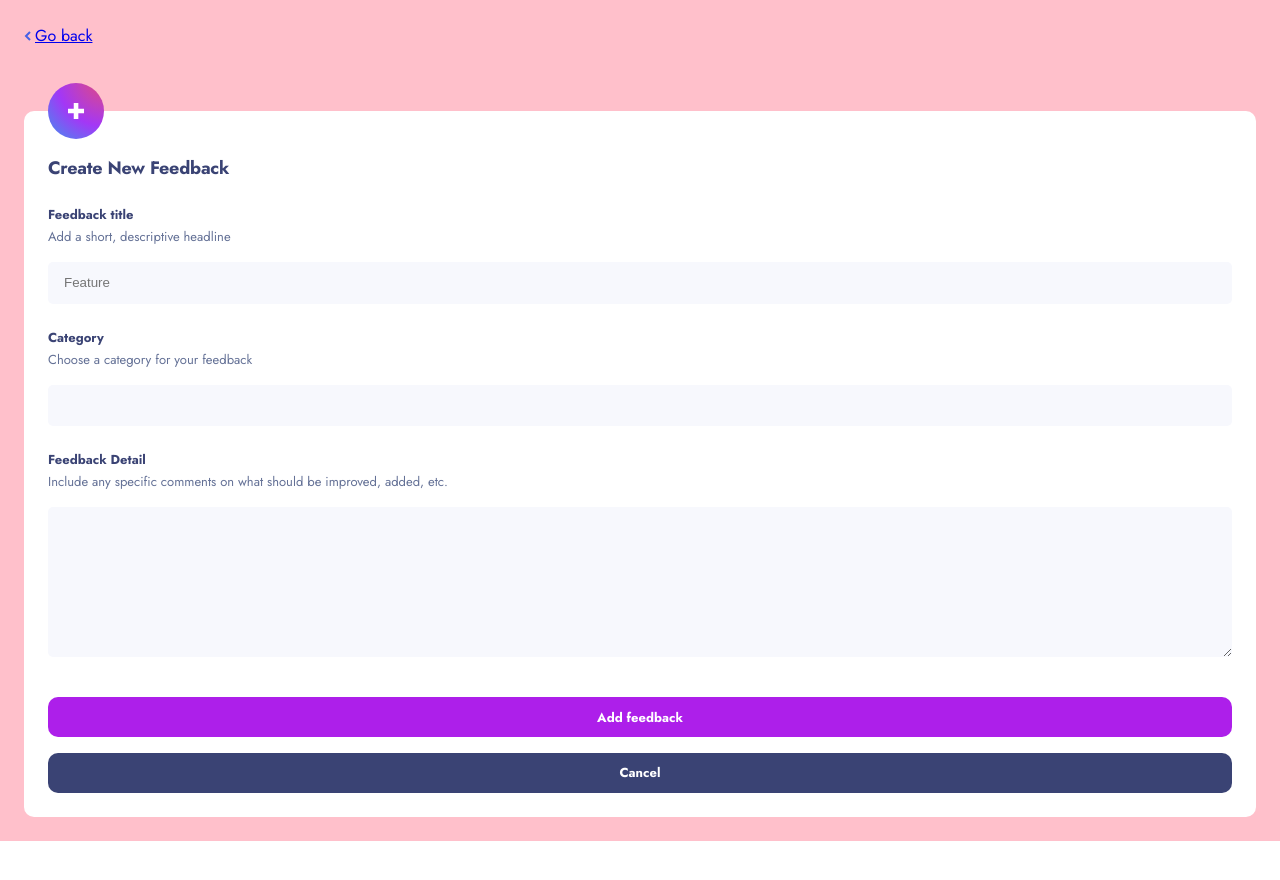
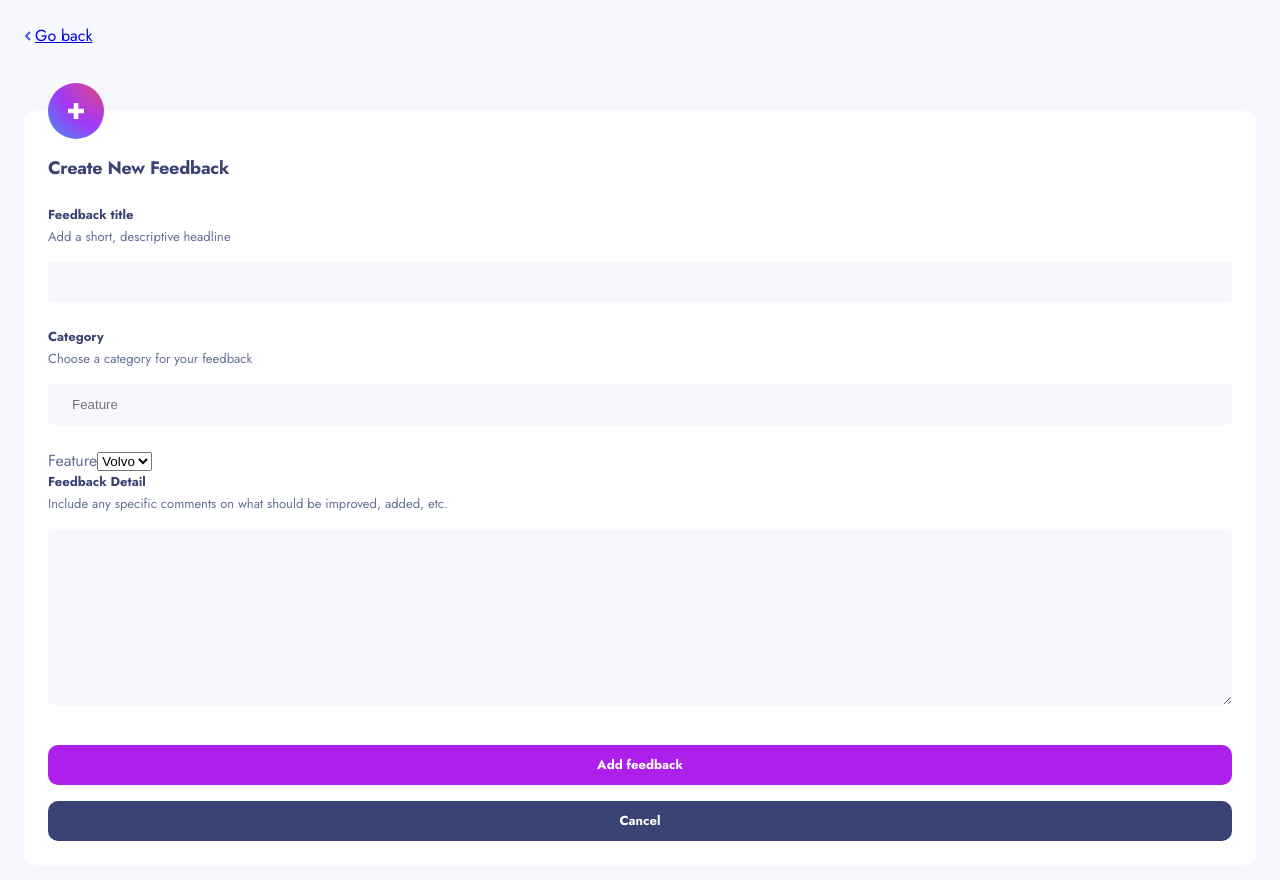
Before and after one commit to daraksha-dk/product-feedback-app, a React (Create React App) app: page /newfeedback in a window 1280 px wide. Shown: the top 880 px of the page. Before the commit the page ends 841 px from the top, so only its background shows below. Built offline with nearby package versions, Linux system fonts and the light colour scheme.

Commit message:
fixed react router links

```diff
--- a/src/components/Button.js
+++ b/src/components/Button.js
@@ -23,18 +23,12 @@ export const StyledButton = styled.a`
       }
     `}
 
-${({ margin }) =>
+  ${({ margin }) =>
     margin &&
     `
     margin-bottom: 1rem;
 
     `}
-
- //The above is the equivalent to this
-  /* ::before {
-    content: url("/assets/shared/icon-plus.svg");
-    margin-right: 4px;
-  } */
 
   :hover {
     background-color: #c75af6;
@@ -43,6 +37,6 @@ ${({ margin }) =>
 
 export const CancelButton = styled(StyledButton)`
   :hover {
-    background-color: #656EA3;
+    background-color: #656ea3;
   }
-`
+`;
--- /dev/null
+++ b/src/components/Dropdown.js
@@ -0,0 +1,18 @@
+import React, { useState } from "react";
+
+const Dropdown = () => {
+  const [open, setOpen] = useState(false);
+  return (
+    <div>
+      Feature
+      <select id="cars" name="cars">
+        <option value="volvo">Volvo</option>
+        <option value="saab">Saab</option>
+        <option value="fiat">Fiat</option>
+        <option value="audi">Audi</option>
+      </select>
+    </div>
+  );
+};
+
+export default Dropdown;
--- a/src/components/Feedback/EmptyFeedbackList.js
+++ b/src/components/Feedback/EmptyFeedbackList.js
@@ -1,6 +1,7 @@
 import React from "react";
 import styled from "styled-components";
 import { StyledButton } from "../Button";
+import { Link } from "react-router-dom";
 
 const Div = styled.div`
   background-color: #fff;
@@ -36,7 +37,7 @@ const EmptyFeedbackList = () => {
         about new ideas to improve our app.
       </Message>
 
-      <StyledButton needsPlus={true} href="/newfeedback" color="#AD1FEA">
+      <StyledButton as={Link} to="/newfeedback" needsPlus={true} color="#AD1FEA">
         Add Feedback
       </StyledButton>
     </Div>
--- a/src/components/Feedback/NewFeedback.js
+++ b/src/components/Feedback/NewFeedback.js
@@ -2,9 +2,11 @@ import React, { useState } from "react";
 import styled from "styled-components";
 import { Link, Redirect } from "react-router-dom";
 import { CancelButton, StyledButton } from "../Button";
+import { colors } from "../../constants";
+import Dropdown from "../Dropdown";
 
 const Container = styled.div`
-  background-color: pink;
+  background-color: #f7f8fd;
   height: 100%;
   padding: 1.5em;
 `;
@@ -67,11 +69,17 @@ const Description = styled.p`
 `;
 
 const Input = styled.input`
-  padding: 1em 1rem;
+  padding: 0.8125rem 1.5rem;
   background-color: #f7f8fd;
   border: none;
   margin-bottom: 1.5rem;
   border-radius: 5px;
+
+  &:focus {
+    outline-style: solid;
+    outline-color: #4661e6;
+    outline-width: thin;
+  }
 `;
 
 const TextArea = styled.textarea`
@@ -79,16 +87,26 @@ const TextArea = styled.textarea`
   border: none;
   border-radius: 5px;
   margin-bottom: 2.5rem;
+  padding: 0.8125rem 1.5rem;
+
+  &:focus {
+    outline-style: solid;
+    outline-color: red;
+    outline-width: thin;
+  }
 `;
-
-const handleSubmit = (e) => {
-  e.preventDefault();
-};
 
 const NewFeedback = () => {
   const [headline, setHeadLine] = useState("");
   const [category, setCategory] = useState("");
   const [message, setMessage] = useState("");
+
+  const [open, setOpen] = useState(false);
+
+  const handleSubmit = (e) => {
+    e.preventDefault();
+  };
+
   return (
     <Container>
       <Nav>
@@ -104,11 +122,14 @@ const NewFeedback = () => {
         <Form onSubmit={handleSubmit}>
           <Label htmlFor="title">Feedback title</Label>
           <Description>Add a short, descriptive headline</Description>
-          <Input type="text" placeholder="Feature" />
+          <Input type="text" />
 
           <Label htmlFor="category">Category</Label>
           <Description>Choose a category for your feedback</Description>
-          <Input type="select" />
+          <Input type="select" placeholder="Feature" />
+
+          {/* DROP down menu goes here */}
+          <Dropdown />
 
           <Label htmlFor="detail">Feedback Detail</Label>
           <Description>
--- a/src/components/HomePage/Header.js
+++ b/src/components/HomePage/Header.js
@@ -80,7 +80,7 @@ const SuggestionsHeader = () => {
         </div>
       </Header>
 
-      {isToggled ? <Overlay /> : null}
+      {isToggled ? <Overlay toggle={toggleMenu}/> : null}
       {isToggled ? <Sidebar /> : null}
     </Container>
   );
--- a/src/components/HomePage/Overlay.js
+++ b/src/components/HomePage/Overlay.js
@@ -12,8 +12,9 @@ const Div = styled.div`
   z-index: 1;
 `;
 
-const Overlay = () => {
-  return <Div>hi</Div>;
+//if user clicks on overlay it causes it to disappear
+const Overlay = ({ toggle }) => {
+  return <Div onClick={toggle}></Div>;
 };
 
 export default Overlay;
--- a/src/components/HomePage/Sidebar.js
+++ b/src/components/HomePage/Sidebar.js
@@ -1,5 +1,6 @@
 import React, { useState } from "react";
 import styled from "styled-components";
+import { Link } from "react-router-dom";
 
 const Menu = styled.div`
   background-color: #f7f8fd;
@@ -21,8 +22,6 @@ const Search = styled.div`
   border-radius: 10px;
   display: flex;
   flex-wrap: wrap;
-  /* column-gap: 0.875em;
-  row-gap: 0.875em; */
   gap: 0.9em;
 `;
 
@@ -35,6 +34,10 @@ const Button = styled.button`
   font-size: 13px;
 
   :hover {
+    background-color: #cfd7ff;
+  }
+
+  :active {
     background-color: #4661e6;
     color: #fff;
   }
@@ -84,7 +87,7 @@ const ListItem = styled.li`
     left: -15px;
     width: 8px;
     height: 8px;
-    background: ${(props) => props.theme.color};
+    background: ${(props) => props.color};
   }
 `;
 
@@ -112,18 +115,20 @@ const Sidebar = () => {
       <Roadmap>
         <RoadmapView>
           <h3>Roadmap</h3>
-          <ViewLink href="/roadmap">View</ViewLink>
+          <ViewLink as={Link} to="/roadmap">
+            View
+          </ViewLink>
         </RoadmapView>
 
         <ProgressTracker>
           <ProgressList>
-            <ListItem theme={{ color: "#f49f85" }}>
+            <ListItem color="#f49f85">
               Planned <Span>{planned}</Span>
             </ListItem>
-            <ListItem theme={{ color: "#ad1fea" }}>
+            <ListItem color="#ad1fea">
               In Progress <Span>{inProgress}</Span>
             </ListItem>
-            <ListItem theme={{ color: "#62bcfa" }}>
+            <ListItem color="#62bcfa">
               Live <Span>{live}</Span>
             </ListItem>
           </ProgressList>
--- /dev/null
+++ b/src/constants.js
@@ -0,0 +1,35 @@
+export const colors = {
+  //Typography
+  white: "#ffffff",
+
+  //Heading text color
+
+  //Buttons
+  brightPurple: "#AD1FEA",
+  hoverPurple: "#C75AF6",
+  royalBlue: "#4661E6",
+  hoverRoyalBlue: "#7C91F9",
+  lighterDarkBlue: "#3A4374",
+  hoverDarkBlue: "#656EA3",
+  brightRed: "#D73737",
+  hoverRed: "#E98888",
+  buttonTextColor: "#F2F4FE",
+
+  //Interactive Elements
+
+  //Use for "Go back" and "sort by" buttons
+  darkBlue: "#373f68",
+
+  interactiveHover: "#CFD7FF",
+
+  lightButtonColor: "#F2F4FF",
+  paleGray: "#F7F8FD",
+
+  gray: "#647196",
+
+  //Form Elements
+
+  //Roadmap colors
+  orange: "#F49F85",
+  brightBlue: "#62BCFA",
+};
--- a/src/index.js
+++ b/src/index.js
@@ -5,6 +5,7 @@ import GlobalStyle from "./globalStyles"; //styles will apply to the whole app
 
 ReactDOM.render(
   <React.StrictMode>
+
     <GlobalStyle />
     <App />
   </React.StrictMode>,
```
